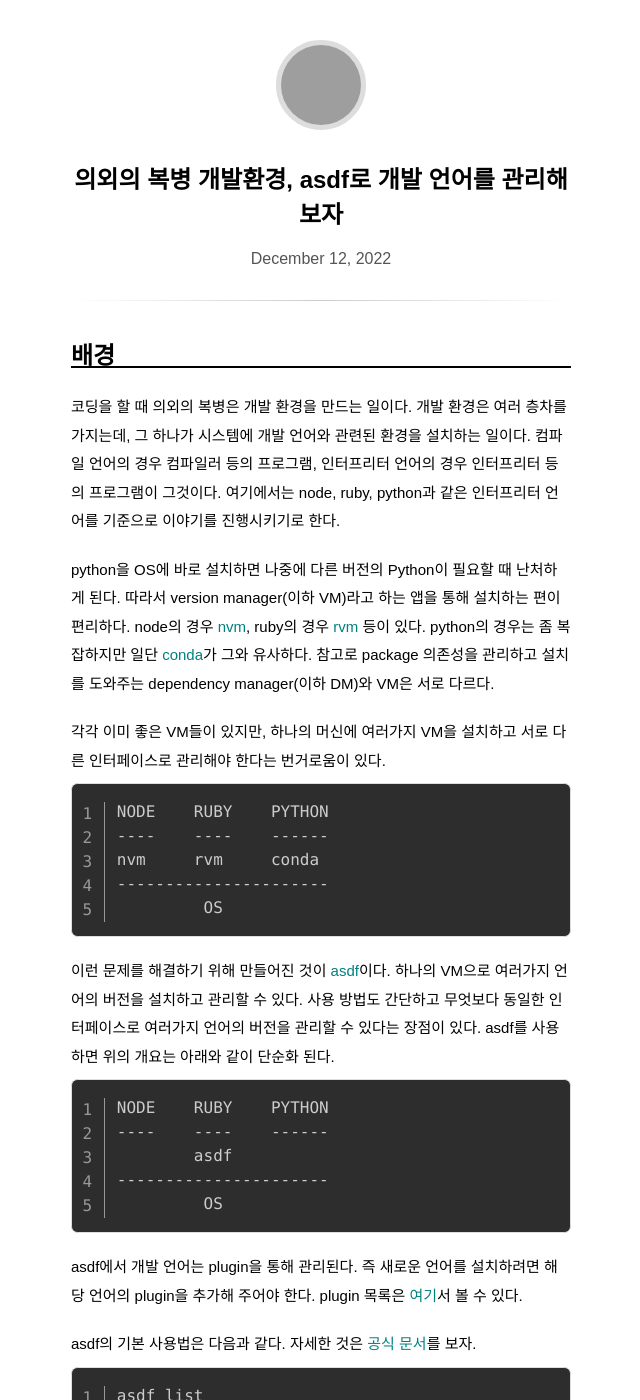
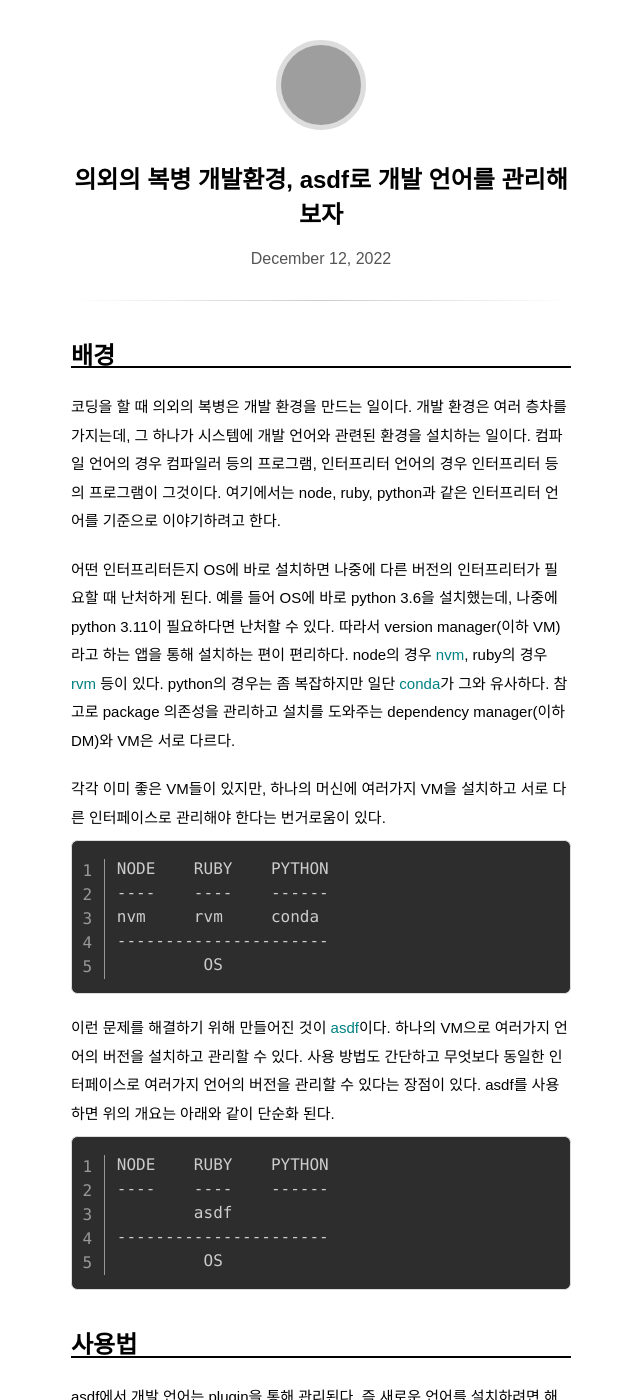
Before and after one commit to pinedance/blog, a Jekyll site: the page built from _posts/2022/07-12/2022-12-12-asdf.md, in a window 1280 px wide and 1400 px high. Shown: the whole window, without its empty margins (319-959 px from the left). Built offline with Jekyll 4.4.1, drawn with Linux system fonts in a browser that asks for light colours; some web fonts are replaced; comment, search, counter and statistics services are not loaded; some of the changed text lies outside the part shown; grey boxes are pictures that could not be loaded.

Commit message:
update some posts

````diff
--- a/_posts/2022/07-12/2022-12-12-asdf.md
+++ b/_posts/2022/07-12/2022-12-12-asdf.md
@@ -7,9 +7,9 @@
 
 ## 배경
 
-코딩을 할 때 의외의 복병은 개발 환경을 만드는 일이다. 개발 환경은 여러 층차를 가지는데, 그 하나가 시스템에 개발 언어와 관련된 환경을 설치하는 일이다. 컴파일 언어의 경우 컴파일러 등의 프로그램, 인터프리터 언어의 경우 인터프리터 등의 프로그램이 그것이다. 여기에서는 node, ruby, python과 같은 인터프리터 언어를 기준으로 이야기를 진행시키기로 한다.
+코딩을 할 때 의외의 복병은 개발 환경을 만드는 일이다. 개발 환경은 여러 층차를 가지는데, 그 하나가 시스템에 개발 언어와 관련된 환경을 설치하는 일이다. 컴파일 언어의 경우 컴파일러 등의 프로그램, 인터프리터 언어의 경우 인터프리터 등의 프로그램이 그것이다. 여기에서는 node, ruby, python과 같은 인터프리터 언어를 기준으로 이야기하려고 한다.
 
-python을 OS에 바로 설치하면 나중에 다른 버전의 Python이 필요할 때 난처하게 된다. 따라서 version manager(이하 VM)라고 하는 앱을 통해 설치하는 편이 편리하다. node의 경우 [nvm](https://github.com/nvm-sh/nvm), ruby의 경우 [rvm](https://rvm.io/) 등이 있다. python의 경우는 좀 복잡하지만 일단 [conda](https://docs.conda.io/en/latest/)가 그와 유사하다. 참고로 package 의존성을 관리하고 설치를 도와주는 dependency manager(이하 DM)와 VM은 서로 다르다.
+어떤 인터프리터든지 OS에 바로 설치하면 나중에 다른 버전의 인터프리터가 필요할 때 난처하게 된다. 예를 들어 OS에 바로 python 3.6을 설치했는데, 나중에 python 3.11이 필요하다면 난처할 수 있다. 따라서 version manager(이하 VM)라고 하는 앱을 통해 설치하는 편이 편리하다. node의 경우 [nvm](https://github.com/nvm-sh/nvm), ruby의 경우 [rvm](https://rvm.io/) 등이 있다. python의 경우는 좀 복잡하지만 일단 [conda](https://docs.conda.io/en/latest/)가 그와 유사하다. 참고로 package 의존성을 관리하고 설치를 도와주는 dependency manager(이하 DM)와 VM은 서로 다르다.
 
 각각 이미 좋은 VM들이 있지만, 하나의 머신에 여러가지 VM을 설치하고 서로 다른 인터페이스로 관리해야 한다는 번거로움이 있다.
 
@@ -30,6 +30,8 @@
 ----------------------
          OS
 ```
+
+## 사용법
 
 asdf에서 개발 언어는 plugin을 통해 관리된다. 즉 새로운 언어를 설치하려면 해당 언어의 plugin을 추가해 주어야 한다. plugin 목록은 [여기](https://github.com/asdf-vm/asdf-plugins)서 볼 수 있다.
 
@@ -63,7 +65,7 @@
 npm -v
 ```
 
-다만 아직 커뮤니티가 활성화 되지 않아서 미리 컴파일된 이미지가 적다. 새로운 버전 설치 시에 pre-compile된 이미지를 설치하지 않고 로컬에서 직접 컴파일 하는 경우가 있으므로 시간이 걸리고 컴파일 에러가 발생할 수 있다. 컴파일 에러는 주로 컴파일에 필요한 library가 시스템에 설치되지 않아서 발생한다. 따라서 언어에 따라 이를 고려해 주어야 할 수 있다. 아래는 ruby와 python의 예이다.
+다만 아직 커뮤니티가 활성화 되지 않아서 미리 컴파일된 이미지가 적다. 새로운 버전 설치 시에 pre-compile된 이미지를 설치하지 않고 로컬에서 직접 컴파일 하는 경우가 있으므로 시간이 걸리고 컴파일 에러가 발생할 수 있다. 컴파일 에러는 주로 컴파일에 필요한 library가 OS에 미리 준비되어 있지 않아서 발생한다. 따라서 언어에 따라 이를 고려해 주어야 할 수 있다. 아래는 ruby와 python의 예이다.
 
 ```bash
 # https://github.com/rbenv/ruby-build/wiki#suggested-build-environment
@@ -111,6 +113,23 @@
          OS
 ```
 
+
+## TIP
+
+간혹 package 가운데 terminal에서 바로 실행 가능하도록 만들어진 녀석들도 있다. 예를 들어 python의 `Pygments` package는 python에 의존하여 실행되지만 terminal에서 다음과 같이 직접 실행할 수도 있다.
+
+```bash
+pygmentize -V
+```
+
+만약 asdf를 통해 python을 설치했고, 이 python을 통해 Pygments package를 설치했을 때, terminal에서 실행되지 않는 경우가 있다. 이는 Pygments 설치 경로가 OS PATH에 추가되지 않았기 때문이다. 이를 해결하려면 PATH를 수작업으로 추가하지 말고 asdf에 마련된 `reshim` 명령을 실행하면 간단히 해결된다. 자세한 것은 [asdf-python](https://github.com/asdf-community/asdf-python#pip-installed-modules-and-binaries)를 참고하자.
+
+```bash
+asdf reshim python
+```
+
+## 나가며
+
 물론 python 생태계에서 `conda`와 같은 경우는 env 자체를 만들어 주므로 python 버전에서 package까지 수직으로 관리해준다. 여러 프로젝트가 하나의 env를 사용할 수 있다는 장점도 있지만, 그렇지 않을 경우 프로젝트별로 env를 만들어야 한다는 점이 불편할 수도 있다. 또 다른 언어를 함께 사용한다면 관리하기 어렵게 느껴질 수도 있다.
 
 시스템 자체의 환경으로부터 더 자유롭고자 한다면 `docker`를 바탕으로 프로젝트를 만드는 것도 방법이다. 이런 VM이나 DM을 사용하지 않아도 된다.
````
